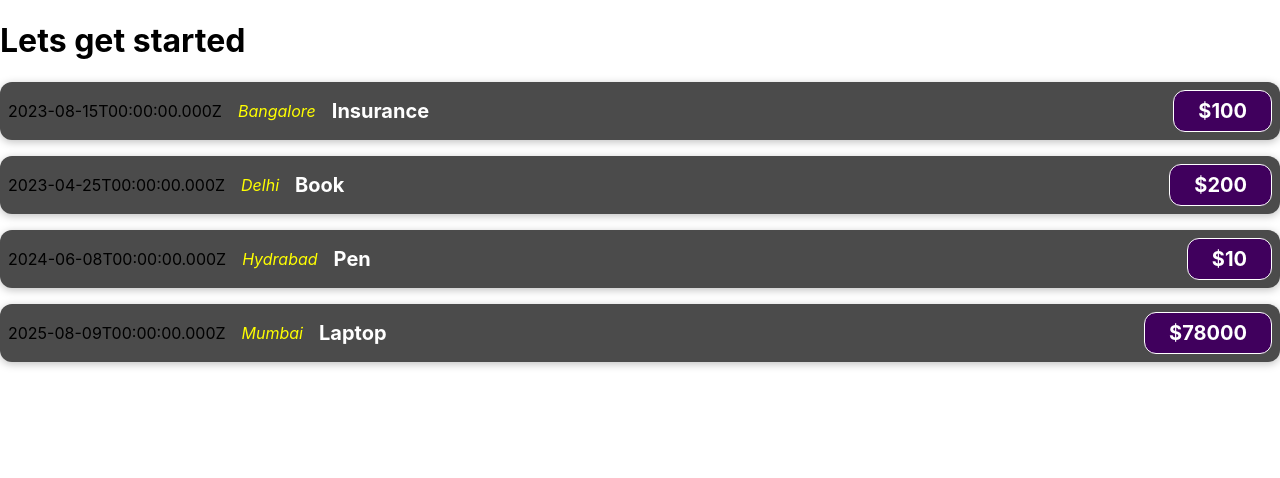
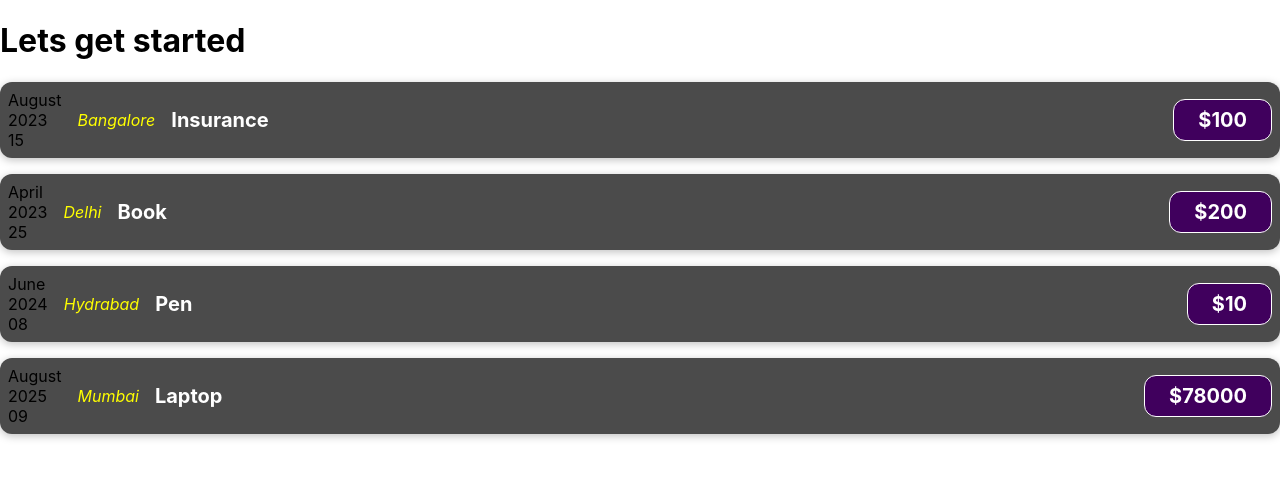
Before and after one commit to Red-Pillow/ReactJs-Sharpeners-, a React (Create React App) app: page / in a window 1280 px wide. Shown: the top 478 px of the page. Built offline with nearby package versions, Linux system fonts and the light colour scheme.

Commit message:
formating date

```diff
--- a/src/components/ExpenseItem.js
+++ b/src/components/ExpenseItem.js
@@ -1,13 +1,38 @@
+// Write your code here
 
 import './ExpenseItem.css';
+
+const months = [
+  "January",
+  "February",
+  "March",
+  "April",
+  "May",
+  "June",
+  "July",
+  "August",
+  "September",
+  "October",
+  "November",
+  "December"]
 function ExpenseItem(props) {
-  const expenseDate = props.date.toISOString();
+
   const expenseTitle = props.title
   const expenseAmount = props.price
   const expenseLocation = props.location
+
+  const month = months[props.date.getMonth()]
+
+
+  const year = props.date.getFullYear()
+  const date = props.date.getDate().toString().padStart(2, '0');
   return (
     <div className="expense-item">
-      <div>{expenseDate}</div>
+     <div>
+        <div>{month}</div>
+        <div>{year}</div>
+        <div>{date}</div>
+     </div>
       <div className="expense-item__location">{expenseLocation}</div>
       <div className="expense-item__description">
         <h2>{expenseTitle}</h2>
```
